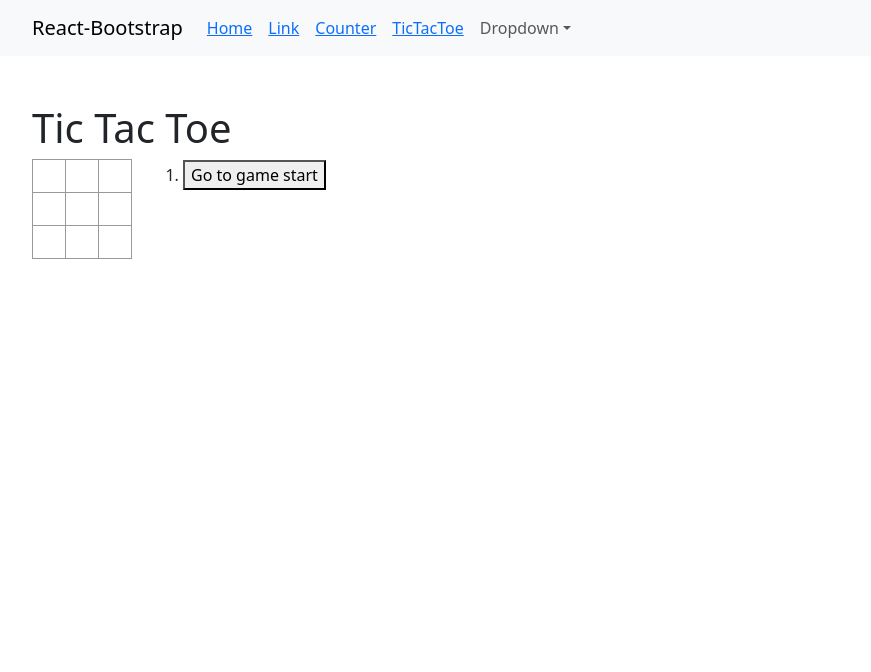
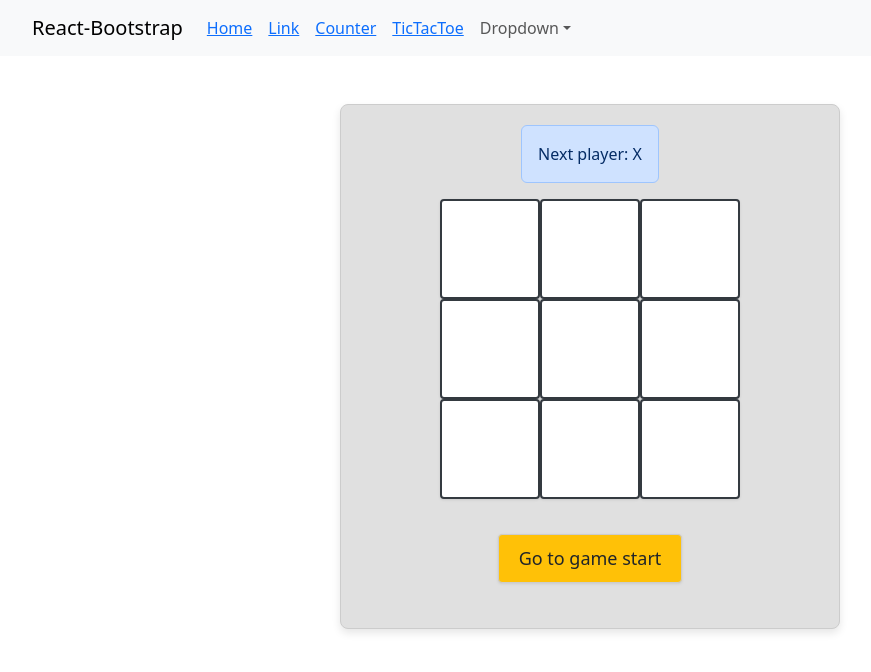
Before and after one commit to akshayvijaynair/cs696af24-akshayvijaynair, a React (Create React App) app in the folder week3/: page /tictactoe in a window 1280 px wide. Shown: the top 672 px of the page, without its empty margins (50-921 px from the left). Built offline with nearby package versions, Linux system fonts and the light colour scheme.

Commit message:
feat(TicTacToe): added a few styles

```diff
--- a/week3/src/components/Board.tsx
+++ b/week3/src/components/Board.tsx
@@ -1,4 +1,5 @@
 import Square from "./Square";
+import {Alert} from "react-bootstrap";
 
 interface BoardProps {
     xIsNext: boolean ,
@@ -52,6 +53,11 @@ export default function Board({ xIsNext, squares, onPlay }:BoardProps) {
 
     return (
         <>
+            <div className="board-row d-flex justify-content-center align-items-center">
+                <Alert variant={xIsNext ? 'primary' : 'warning'}>
+                    {status}
+                </Alert>
+            </div>
             <div className="board-row">
                 <Square value={squares[0]} onSquareClick={() => handleClick(0)}/>
                 <Square value={squares[1]} onSquareClick={() => handleClick(1)}/>
--- a/week3/src/pages/TicTacToe.tsx
+++ b/week3/src/pages/TicTacToe.tsx
@@ -36,11 +36,6 @@ export default function TicTacToe() {
     return (
         <Container className="mt-5">
             <Row>
-            <Col>
-                    <h1 >Tic Tac Toe</h1>
-                </Col>
-            </Row>
-            <Row>
                 <Col>
                     <div className="game">
                         <div className="game-board">
--- a/week3/src/styles.css
+++ b/week3/src/styles.css
@@ -3,34 +3,85 @@
 }
 
 .square {
-    background: #fff;
-    border: 1px solid #999;
-    float: left;
-    font-size: 24px;
+    background-color: #ffffff; /* Keep the squares white for contrast */
+    border: 2px solid #343a40;
+    font-size: 36px;
     font-weight: bold;
-    line-height: 34px;
-    height: 34px;
-    margin-right: -1px;
-    margin-top: -1px;
-    padding: 0;
+    height: 100px;
+    width: 100px;
     text-align: center;
-    width: 34px;
+    line-height: 100px; /* Vertically center text */
+    cursor: pointer;
+    transition: background-color 0.3s ease;
 }
 
-.board-row:after {
-    clear: both;
-    content: '';
-    display: table;
+.square:hover {
+    background-color: #adb5bd; /* Slight hover effect */
+}
+
+.board-row {
+    display: flex;
 }
 
 .status {
-    margin-bottom: 10px;
+    margin-bottom: 20px;
+    font-size: 20px;
 }
+
 .game {
     display: flex;
-    flex-direction: row;
+    flex-direction: column;
+    align-items: center;
+    justify-content: center;
+    margin: auto;
+    max-width: 500px;
+    padding: 20px;
+    border: 1px solid #CCCCCC;
+    box-shadow: 0 4px 8px rgba(0, 0, 0, 0.1);
+    border-radius: 8px;
+    background-color: #e0e0e0; /* Soft neutral background */
 }
 
 .game-info {
-    margin-left: 20px;
+    margin-top: 20px;
+    font-size: 18px;
+    text-align: center;
+    padding: 15px;
+    border-radius: 8px;
+    width: 100%; /* Full width of the game container */
 }
+
+ol {
+    padding-left: 0;
+    list-style: none;
+    margin-bottom: 0;
+}
+
+ol li {
+    margin-bottom: 10px;
+}
+
+button {
+    padding: 10px 20px;
+    background-color: #ffffff; /* White background for better contrast */
+    color: #495057; /* Darker gray for text */
+    border: 1px solid #cccccc; /* Light gray border to outline the button */
+    border-radius: 4px;
+    transition: background-color 0.3s ease, transform 0.2s ease;
+    cursor: pointer;
+    box-shadow: 0 1px 3px rgba(0, 0, 0, 0.1); /* Slight shadow for button depth */
+}
+
+button:hover {
+    background-color: #f1f3f5; /* Slightly darker white on hover */
+    transform: translateY(-2px); /* Small lift effect */
+}
+
+button:focus {
+    outline: none;
+}
+
+ol li:last-child button {
+    background-color: #ffc107; /* Highlight the latest move (yellow) */
+    color: #212529;
+}
```
